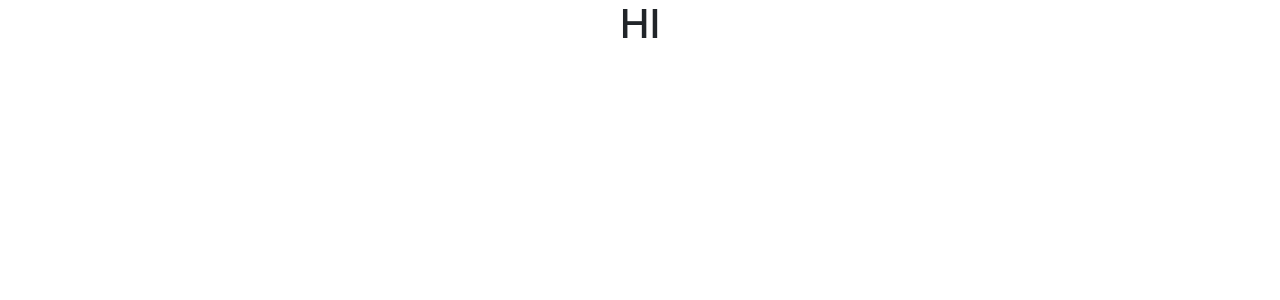
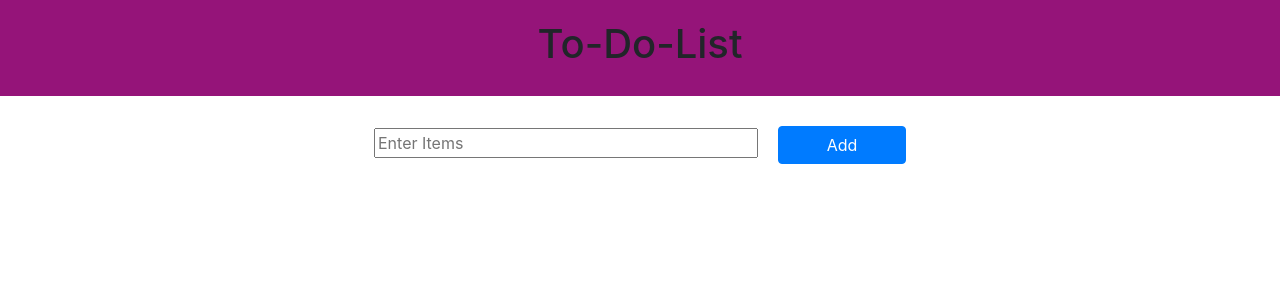
Before and after one commit to HansaSandamal/hansa-to-do, a React (Create React App) app: page / in a window 1280 px wide. Shown: the top 300 px of the page. Built offline with nearby package versions, Linux system fonts and the light colour scheme.

Commit message:
create input

```diff
--- a/src/App.tsx
+++ b/src/App.tsx
@@ -1,13 +1,14 @@
 import React from 'react';
-
+import './assets/style_sheets/main.scss';
 import './App.css';
+import Home from './view/Home';
 
 function App() {
-  return (
-    <div className="App">
-<h1>HI</h1>
-    </div>
-  );
+    return (
+        <div className="App">
+            <Home />
+        </div>
+    );
 }
 
 export default App;
--- /dev/null
+++ b/src/assets/style_sheets/components/_InputField.scss
@@ -0,0 +1,10 @@
+.textField{
+  padding-top: 30px;
+}
+.btn{
+  margin-left: 20px;
+  width: 10%;
+}
+.input{
+  width: 30%;
+}
--- /dev/null
+++ b/src/assets/style_sheets/layouts/_Header.scss
@@ -0,0 +1,6 @@
+.header{
+  padding-top: 20px;
+  padding-bottom: 20px;
+
+ background-color: #951479;
+}
--- /dev/null
+++ b/src/assets/style_sheets/main.scss
@@ -0,0 +1,2 @@
+@import "./components/_InputField";
+@import "./layouts/_Header";
--- /dev/null
+++ b/src/components/InputField.tsx
@@ -0,0 +1,26 @@
+import React, {useState} from 'react';
+import {Button} from 'react-bootstrap';
+
+type InputFieldProps = {
+    setItem: (value: string) => void;
+}
+const InputField: React.FC<InputFieldProps> = (props) => {
+    const {setItem} = props;
+    const [item, setNewItem] = useState('');
+
+
+    const handleClick = () => {
+        setItem(item);
+        setNewItem("");
+    }
+
+    return (
+
+        <div className={'textField'}>
+            <input className='input' type="text" value={item} onChange={e => setNewItem(e.target.value)}
+                   placeholder={'Enter Items'}/>
+            <Button className='btn' onClick={handleClick}>Add</Button>
+        </div>
+    )
+}
+export default InputField;
--- /dev/null
+++ b/src/components/ToDoItem.tsx
@@ -0,0 +1,16 @@
+import React from 'react';
+
+type ToDoItemProps={
+    itemName:string;
+}
+
+const ToDoItem:React.FC<ToDoItemProps>=(props)=>{
+    const {itemName}=props;
+    return(
+        <div>
+            {itemName}
+        </div>
+
+    )
+}
+export default ToDoItem;
--- a/src/layouts/Header.tsx
+++ b/src/layouts/Header.tsx
@@ -0,0 +1,11 @@
+import React from 'react';
+import { Container } from 'react-bootstrap';
+
+const Header :React.FC=()=>{
+    return(
+       <Container className={'header'} fluid={true}>
+           <h1>To-Do-List</h1>
+       </Container>
+    )
+}
+export default Header;
--- /dev/null
+++ b/src/view/Home.tsx
@@ -0,0 +1,16 @@
+import React, { useState } from 'react';
+import InputField from '../components/InputField';
+import ToDoItem from '../components/ToDoItem';
+import Header from '../layouts/Header';
+
+const Home: React.FC = () => {
+    const [item,setItem]=useState('');
+    return (
+        <div>
+            <Header/>
+            <InputField setItem={setItem}/>
+            <ToDoItem itemName={item}/>
+        </div>
+    )
+}
+export default Home;
```
